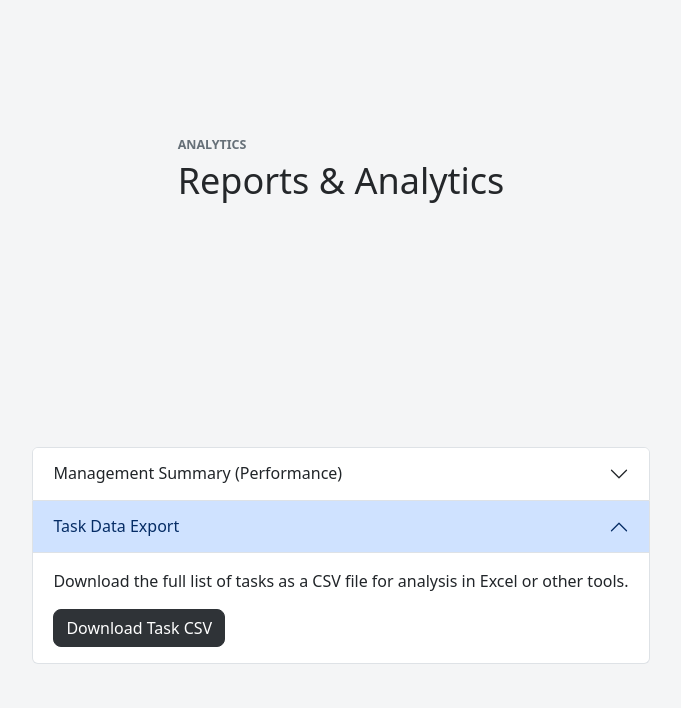
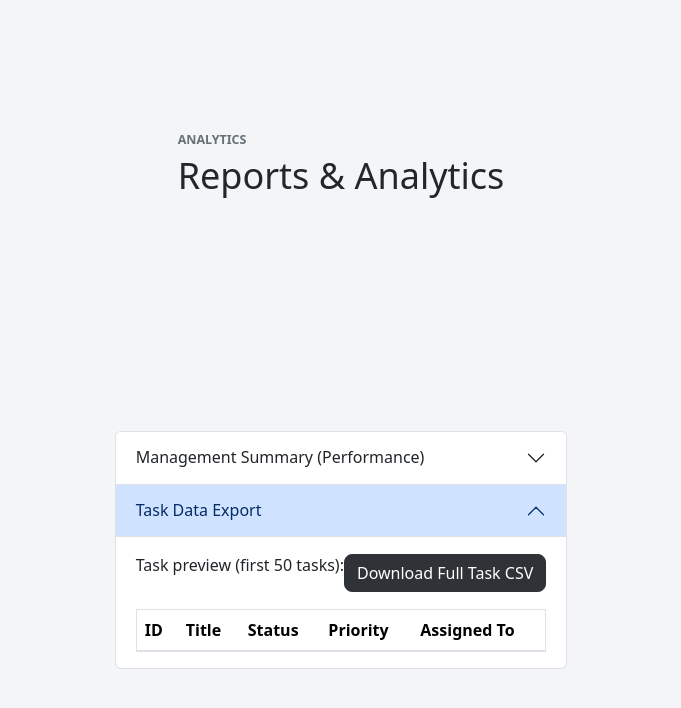
Before and after one commit to Gautam-813/task_list_efdiamond, a FastAPI app: template app/templates/reports.html in a window 1280 px wide, after a click on "Task Data Export". Shown: the top 708 px of the page, without its empty margins (299-980 px from the left). Run offline with FastAPI, Linux system fonts and the light colour scheme; the template is opened without the code that fills it, so the values that code supplies are empty; parts of the project's set-up code (start-up, migrations or seed data) failed here and were passed over.

Commit message:
feat: add scrollable preview to reports page

```diff
--- a/app/routers/pages.py
+++ b/app/routers/pages.py
@@ -182,6 +182,8 @@ def reports_page(request: Request, db: Session = Depends(get_db)):
 
     # Management Summary logic
     tasks = db.query(Task).all()
+    # Preview tasks (limited to 50)
+    preview_tasks = db.query(Task).order_by(Task.created_at.desc()).limit(50).all()
     users = db.query(User).all()
 
     user_stats = []
@@ -210,7 +212,8 @@ def reports_page(request: Request, db: Session = Depends(get_db)):
         "reports.html",
         {
             "current_user": current_user,
-            "user_stats": user_stats
+            "user_stats": user_stats,
+            "preview_tasks": preview_tasks
         },
     )
 
--- a/app/templates/reports.html
+++ b/app/templates/reports.html
@@ -51,8 +51,35 @@
     </h2>
     <div id="collapseExport" class="accordion-collapse collapse" aria-labelledby="headingExport" data-bs-parent="#reportsAccordion">
       <div class="accordion-body">
-        <p>Download the full list of tasks as a CSV file for analysis in Excel or other tools.</p>
-        <a href="/reports/export-csv" class="btn btn-dark">Download Task CSV</a>
+        <div class="d-flex justify-content-between align-items-center mb-3">
+          <p>Task preview (first 50 tasks):</p>
+          <a href="/reports/export-csv" class="btn btn-dark">Download Full Task CSV</a>
+        </div>
+
+        <div class="table-responsive" style="max-height: 400px; overflow-y: auto; border: 1px solid #dee2e6;">
+          <table class="table table-hover mb-0">
+            <thead>
+              <tr>
+                <th>ID</th>
+                <th>Title</th>
+                <th>Status</th>
+                <th>Priority</th>
+                <th>Assigned To</th>
+              </tr>
+            </thead>
+            <tbody>
+              {% for task in preview_tasks %}
+              <tr>
+                <td>{{ task.id }}</td>
+                <td>{{ task.title }}</td>
+                <td>{{ task.status }}</td>
+                <td>{{ task.priority }}</td>
+                <td>{{ task.assignee.full_name }}</td>
+              </tr>
+              {% endfor %}
+            </tbody>
+          </table>
+        </div>
       </div>
     </div>
   </div>
```
